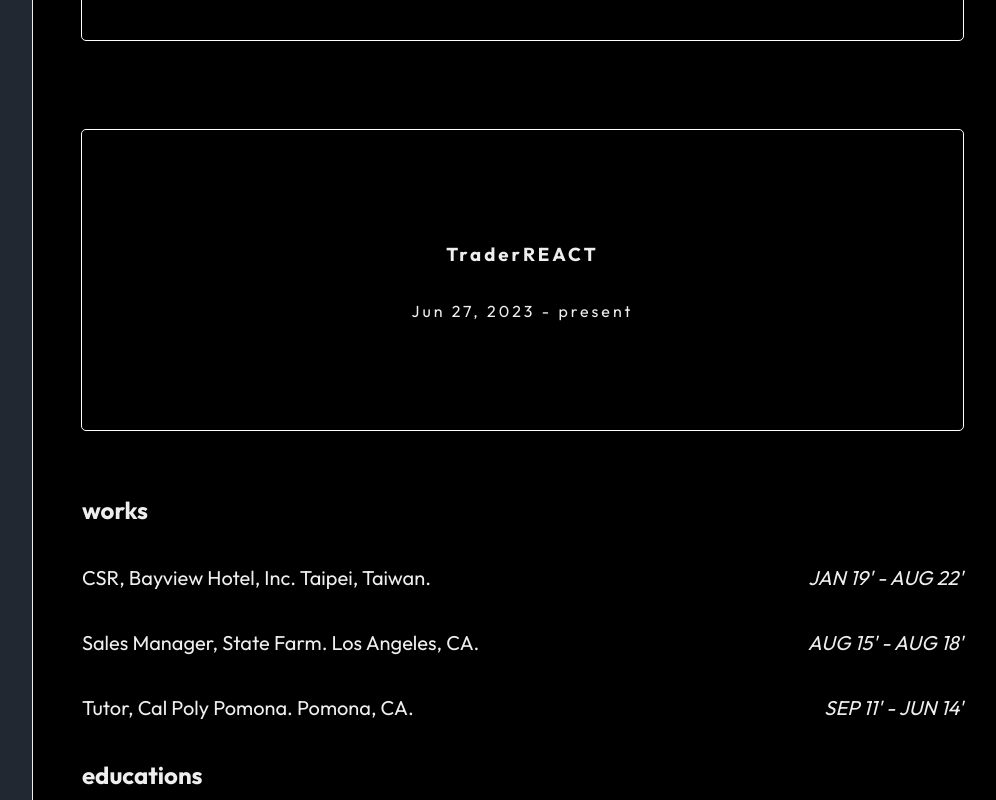
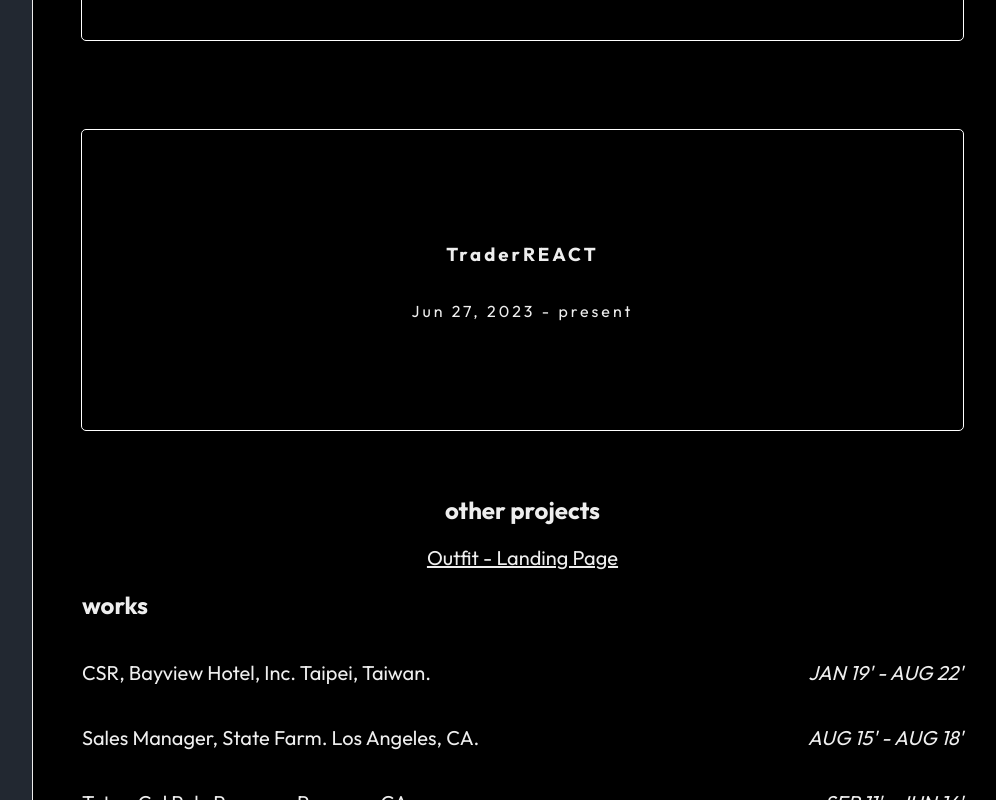
Before and after one commit to ofins/portfolio, a React (Vite) app: page / in a window 1280 px wide. Shown: the part 2085-2885 px from the top of the page, without its empty margins (268-1264 px from the left). Built offline with nearby package versions, Linux system fonts and the light colour scheme.

Commit message:
added otherProjects list

```diff
--- /dev/null
+++ b/src/components/otherProjects.js
@@ -0,0 +1,3 @@
+export default [
+    {text: 'Outfit - Landing Page', url: 'https://outfit-v1.netlify.app/'}
+]
--- a/src/pages/Home.jsx
+++ b/src/pages/Home.jsx
@@ -1,12 +1,15 @@
 import React, { useState } from 'react'
 import '../styles/Home.css'
 import projects_list from '../components/projectData'
+import otherProjects from '../components/otherProjects'
 import { useNavigate } from 'react-router-dom'
 
 const Home = () => {
     const navigate = useNavigate();
     const [displayDetails, setDisplayDetails] = useState(false);
     const [toggleMandarin, setToggleMandarin] = useState(false);
+
+
 
     return (
         <div className="home--container">
@@ -16,10 +19,6 @@ const Home = () => {
                     <>
                         <p>我是一位前端網頁開發者，具備從建立簡單的 Landing Page 到後端伺服器和連接資料庫的CRUD網站的能力。且精通英文與熟悉國際職場文化。</p>
 
-                        {/* <p>在轉換職業跑道之前，我曾在台灣的飯店行業累積了三年的豐富經驗。</p>
-
-                        <p>在飯店業之前，我在美國State Farm保險公司擔任銷售代理，後來晉升為分公司的銷售經理。</p> */}
-
                         <p>我個性沉穩，遇到困境時可以保持冷靜。在之前的職業領域培養出良好溝通與協調能力，善於專案時間管理。</p>
 
                         <p>對於終身學習的理念，我堅持不懈。過去的十年中，我嘗試涉足了兩個不同的行業，並且對每一個行業都充滿熱情。如今，我希望選擇一個讓我終生熱愛的事業。雖然一開始出於興趣開始學前端程式語言，但很快的就喜歡上這領域，因為在這行業學習永不止盡，並且總是可以帶來新的挑戰。</p>
@@ -27,8 +26,7 @@ const Home = () => {
                     :
                     <>
                         <p>I'm a front-end web developer. I can create anything from simple one-page landing page to more complex CRUD websites with a backend server and connected database.</p>
-                        {/* <p>Before this transition, I traveled to Taiwan and worked in the hotel industry for three years.</p>
-                        <p>Before the hotel industry, I worked as a sales agent in State Farm insurance and eventually became the sales manager in the branch office.</p> */}
+
                         <p>I am calm and collected and stay composed under pressure. In my previous jobs, I developed skills for team communication and time management in a work environment.</p>
                         <p>I am committed to the idea of life-long learning. In the past ten years, I've dabbled in two different industries and enjoyed both of them. Now, I would like to choose and stay in a career that I could enjoy for a life time. For me, that would be coding. It started out as a hobby quickly grew into something much more because the learning never stops and there are always new challenges ahead.</p>
                     </>
@@ -81,6 +79,10 @@ const Home = () => {
                         <p className={displayDetails === project.id ? 'home--projectHoverText' : 'none'}>{project.summary}</p>
                     </section>
                 ))}
+                <h2 className='home--subText'>other projects</h2>
+                {otherProjects.map(project => (
+                    <a target='_blank' className='home--otherProjectsLinks' href={project.url}>{project.text}</a>
+                ))}
             </div>
             <div className="home--work" id="work">
                 <h2 className='home--subText'>works</h2>
--- a/src/styles/Home.css
+++ b/src/styles/Home.css
@@ -104,6 +104,11 @@
   font-style:italic;
 }
 
+.home--otherProjectsLinks {
+  text-decoration: underline;
+  font-size:20px;
+}
+
 @media (min-width: 500px) {
   .home--skills {
     text-align: left;
```
Also changed, not shown: public/arrow-up-right-from-square-solid.svg (added), 5 other files (tests, documents, lock files or other folders).
